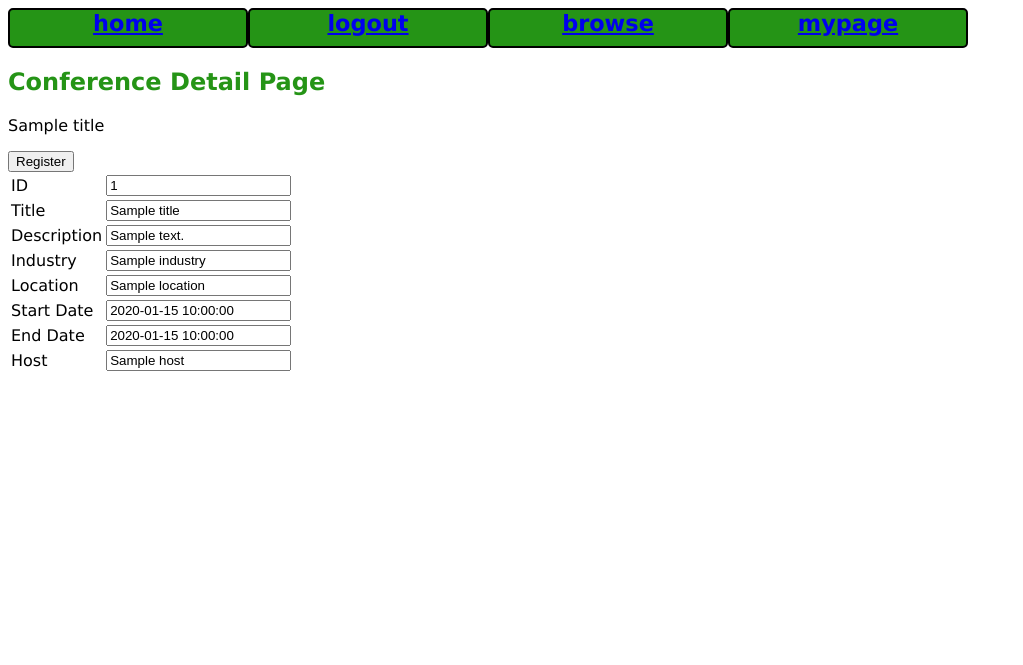
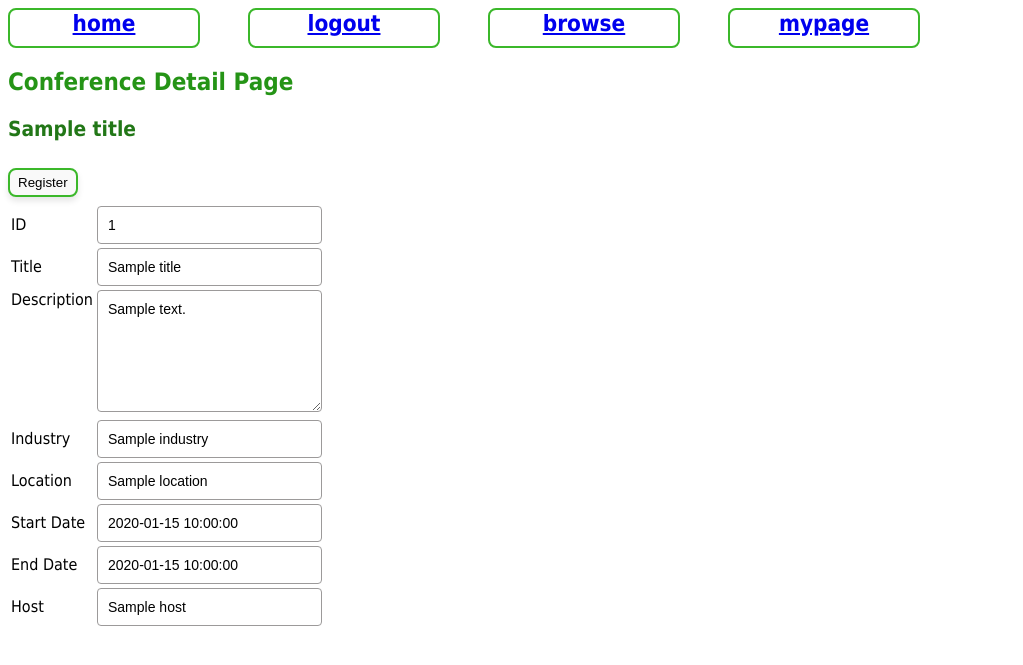
Before and after one commit to fangzhongfionaxu/ConStruct_cs304, a Flask app: template templates/conf_detail.html in a window 1280 px wide. Shown: the top 665 px of the page, without its empty margins (0-1023 px from the left). Run offline with Flask 3, Linux system fonts and the light colour scheme; the template is opened without the code that fills it: most values are stand-ins (such as "Sample title", 1, 10 or a date in 2020).

Commit message:
Added CSS, changed account detail page so user can update their own info

```diff
--- a/app.py
+++ b/app.py
@@ -146,11 +146,22 @@ def account_detail(uid):
     if 'uid' in session:
         uid = session['uid']
         conn = dbi.connect()
+
+        #conferences = c.get_conf_by_user(conn, uid)
+        if request.method == 'POST':
+            name = request.form.get('name')
+            phnum = request.form.get('phnum')
+            email = request.form.get('email')
+            cid = request.form.get('cid')
+            c.update_user(conn, uid, name, phnum, email, cid)
+            flash("Your account information has been updated!")
+            return redirect(url_for('account_detail', uid=uid))
+
         user = c.get_user(conn,uid)
         if not user:
             flash("User not found. Redirecting to create account page.")
             return redirect(url_for('create_account'))
-        return render_template('account_detail.html',title ='Account Detail Page', **user)
+        return render_template('account_detail.html',title ='Account Detail Page', user=user)
     else:
         flash('user not logged in, login or create account')
         return redirect(url_for('home'))
@@ -186,9 +197,6 @@ def create_conf(uid):
         return redirect(url_for('home'))
 
 
-
-
-
 @app.route('/conf_detail/<eid>', methods=['GET', 'POST'])
 def conf_detail(eid):
     conn = dbi.connect()
--- a/static/style.css
+++ b/static/style.css
@@ -5,7 +5,7 @@ HTML {
     --color-header: #259416;  /* color for H1-H6 and others. was deepskyblue but poor contrast. */
     --color-hilite: #b50000;  /* was red, but this avoids WAVE contrast errors */
     --color-focus: #69c83d;
-    --font-family: Verdana;
+    --font-family: Tahoma;
     font-family: var(--font-family)
 }
 
@@ -22,15 +22,20 @@ h1 {
     color: var(--color-focus);
 }
 
-h2, h3 {
+h2{
     color: var(--color-header);
 }
 
+h3{
+    font-size: 130%;
+    color: #227717
+}
 
-/* for a simple navbar. Talk to Scott if you want drop-downs. */
+
 nav > ul {
     display: flex;
     flex-direction: row;
+    text-decoration: none;
 }
 
 nav ul {
@@ -47,18 +52,24 @@ nav > ul > li {
 nav button, nav a {
     display: block;
     box-sizing: border-box; /* easier to make button and A the same size */
-    width: 100%;
+    width: 80%;
     height: 40px;
     padding: 0px;
     padding-bottom: 5px;
-    background-color: var(--color-header); /* was #3498db */
-    border: 2px solid black;
-    border-radius: 5px;
+    /*background-color: var(--color-header); was #3498db */
+    border: 2px solid #3bb82a;
+    border-radius: 8px;
     cursor: pointer;
     /* Firefox uses font -apple-system unless I repeat the font spec here. */
     font-family: var(--font-family);
     font-weight: bold;
     font-size: 1.4rem;
+}
+
+nav a:hover{
+    box-shadow: 0 12px 16px 0 rgba(0,0,0,0.20), 0 17px 50px 0 rgba(0,0,0,0.14);
+    background-color: #4ef879; /* Green */
+    color: #ffffff;
 }
 
 /* Only the top-level buttons are centered; lower ones are left-aligned. */
@@ -72,6 +83,76 @@ nav li.right {
     margin-left: auto;
 }
 
-nav button:hover, button:focus, nav a:hover, nav a:focus {
+button:focus, nav a:hover, nav a:focus {
     background-color: var(--color-focus);
 }
+
+.click {
+    display: inline-block; /* Ensures the box wraps the content only */
+    border: 2px solid #3bb82a; /* Adds a border */
+    border-radius: 8px; /* Rounds the corners */
+    padding: 5px 8px; /* Adds spacing inside the box */
+    margin: 6px 0; /* Adds spacing between boxes */
+    background-color: #f9f9f9; /* Optional: Light background */
+    cursor: pointer;
+    box-shadow: 0 4px 6px rgba(0, 0, 0, 0.1); /* Optional: Shadow for depth */
+    text-align: center;
+}
+
+.click a{
+    text-decoration: none;
+    color:#b50000;
+}
+
+.click:hover {
+    box-shadow: 0 12px 16px 0 rgba(0,0,0,0.20), 0 17px 50px 0 rgba(0,0,0,0.14);
+    background-color: #24ae46; /* Green */
+    color: #ffffff;
+}
+
+.conf-display{
+    display: grid;
+    grid-template-columns: repeat(4, 1fr); /* Defines 4 columns of equal width */
+    gap: 15px; /* Adds spacing between items */
+    list-style-type: none; /* Removes bullet points */
+    padding: 0; /* Removes default padding of the <ul> */
+    margin: 0;
+}
+
+.conf-display li {
+    position: relative; /* Ensures child elements are positioned relative to this box */
+    text-align: center;
+    border: 2px solid #3bb82a; /* Adds a border */
+    border-radius: 4px;
+    padding: 6px; /* Adds padding inside the box */
+    background-color: #f9f9f9; /* Optional: Light background color */
+    box-shadow: 0 4px 6px rgba(0, 0, 0, 0.1); /* Adds shadow for depth */
+    overflow: hidden;
+}
+
+.conf-display li:hover{
+    background-color: #3bc05c; /* Changes background on hover */
+    box-shadow: 0 8px 12px rgba(0, 0, 0, 0.2);
+}
+
+.conf-display li a {
+    display: block; /* Makes the link fill the entire box */
+    height: 100%; /* Ensures the link covers the box */
+    width: 100%;
+    text-decoration: none; /* Removes underline from links */
+    color: #3b82a0; /* Link color */
+    font-weight: bold; /* Makes the text bold */
+    font-size: 1rem; /* Adjusts the text size */
+}
+
+.conf-display li a:hover {
+    color: #f1efef; /* Changes text color on hover */
+}
+
+.fill{
+    padding: 10px;
+    font-size: 14px;
+    width: 100%;
+    border: 1px solid #9c9a9a;
+    border-radius: 4px;
+}
--- a/templates/conf_detail.html
+++ b/templates/conf_detail.html
@@ -4,46 +4,49 @@
 
 <h2>Conference Detail Page</h2>
 
-<p>{{title}}</p>
+
+<h3>{{title}}</h3>
 
 <body>
 </div>
 <table>
     <tr>
         <td><label for="conf-id">ID</label></td>
-        <td><input id="conf-id" name='conf-id' value='{{eid}}'></td>
+        <td><input class="fill" id="conf-id" name='conf-id' value='{{eid}}' readonly></td>
       </tr>
     <tr>
         <td><label for="conf-title">Title</label></td>
-        <td><input id="conf-title" name='conf-title' value='{{title}}'></td>
+        <td><input class="fill" id="conf-title" name='conf-title' value='{{title}}' readonly></td>
       </tr>
     <tr>
-        <td><label for="conf-description">Description</label></td>
-        <td><input id="conf-description" name="conf-description" value="{{descript}}"></td>
+        <td style="vertical-align: top;">
+          <label for="conf-description">Description</label></td>
+        <td>
+          <textarea class="fill" id="conf-description" name="conf-description" style="height: 100px; width: 100%; font-family: Arial;" readonly>{{descript}}</textarea></td>
       </tr>
     <tr>
         <td><label for="conf-industry">Industry</label></td>
-        <td><input id="conf-industry" name='conf-industry' value='{{industry}}'></td>
+        <td><input class="fill" id="conf-industry" name='conf-industry' value='{{industry}}' readonly></td>
       </tr>
     <tr>
         <td><label for="conf-location">Location</label></td>
-        <td><input id="conf-location" name='conf-location' value='{{location}}'></td>
+        <td><input class="fill" id="conf-location" name='conf-location' value='{{location}}' readonly></td>
       </tr>
     <tr>
         <td><label for="conf-start">Start Date</label></td>
-        <td><input id="conf-start" name='conf-start' value='{{start_date}}'></td>
+        <td><input class="fill" id="conf-start" name='conf-start' value='{{start_date}}' readonly></td>
       </tr>
     <tr>
         <td><label for="conf-end">End Date</label></td>
-        <td><input id="conf-end" name='conf-end' value='{{end_date}}'></td>
+        <td><input class="fill" id="conf-end" name='conf-end' value='{{end_date}}' readonly></td>
       </tr>
     <tr>
         <td><label for="conf-host">Host</label></td>
-        <td><input id="conf-host" name='conf-host' value='{{host}}'></td>
+        <td><input class="fill" id="conf-host" name='conf-host' value='{{host}}' readonly></td>
       </tr>
 
 
-    <button type="submit" class="registerbtn">Register</button>
+    <button type="submit" class="click">Register</button>
   </form>
 </table>
 
```
Also changed, not shown: construct.py (+23 -5 lines), templates/account_detail.html (+13 -12 lines), templates/browse_lookup.html (+4 -4 lines), templates/create_account.html (+10 -9 lines), templates/create_conf.html (+15 -10 lines), templates/login.html (+13 -9 lines), templates/main.html (+9 -3 lines).
